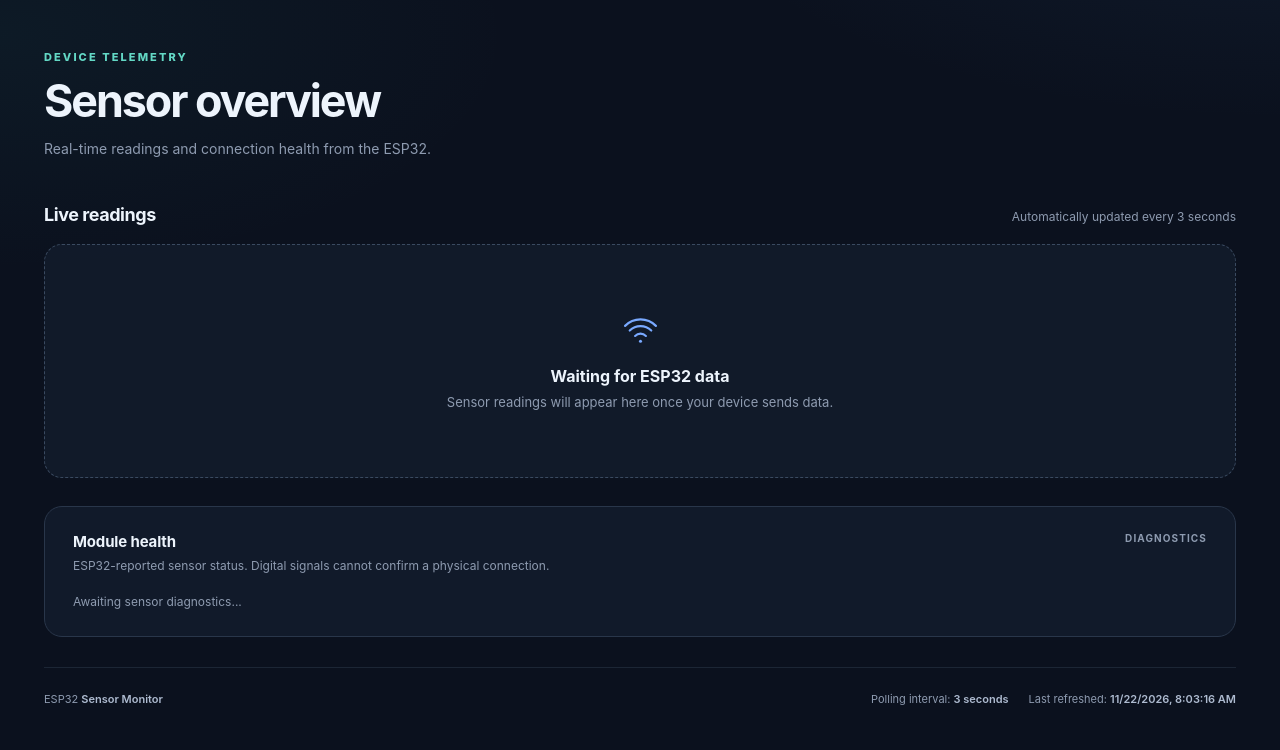
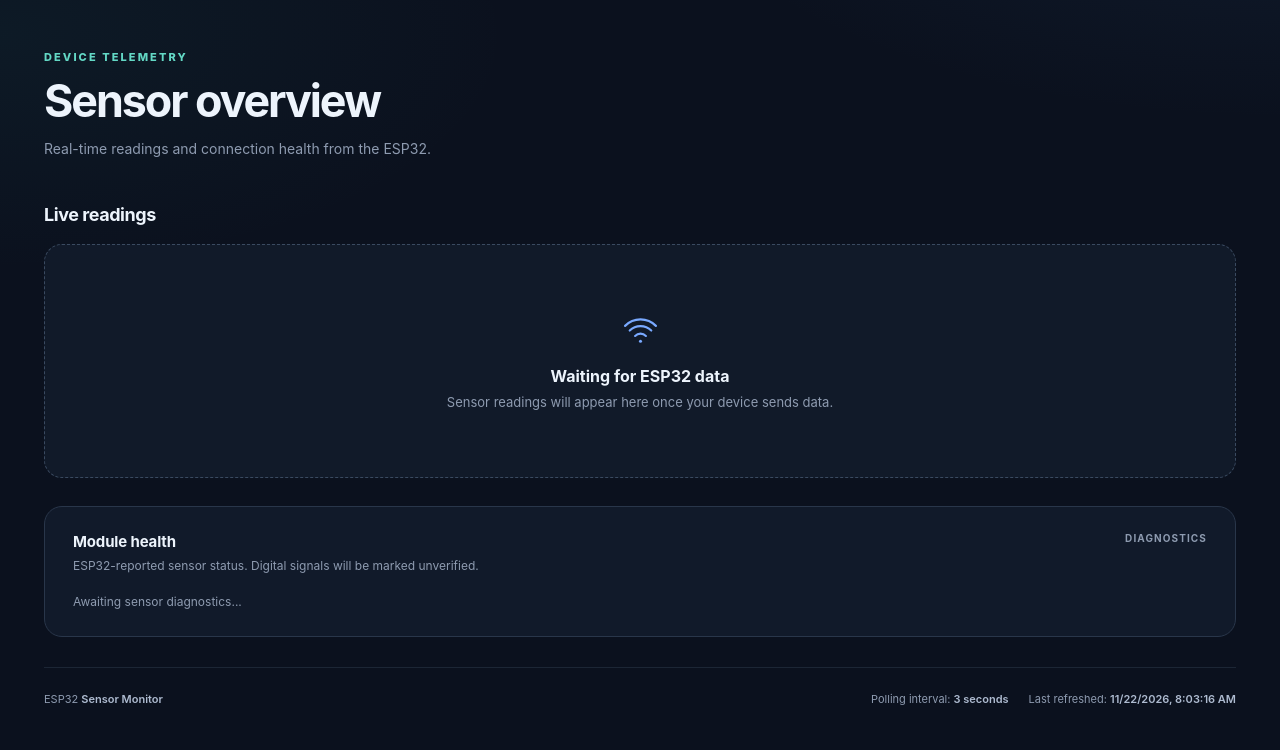
Before and after one commit to danmicospineda/IT73_ESP32, a PHP site: page / in a window 1280 px wide. Shown: the part 91-841 px from the top of the page. Run offline with PHP 8.4, Linux system fonts and the light colour scheme.

Commit message:
Made some changes

```diff
--- a/index.php
+++ b/index.php
@@ -4,7 +4,7 @@
     <meta charset="UTF-8">
     <meta name="viewport" content="width=device-width, initial-scale=1.0">
     <meta name="theme-color" content="#0b111e">
-    <title>ESP32 | Sensor Dashboard</title>
+    <title>IT73 | Sensor Dashboard</title>
     <style>
         :root {
             color-scheme: dark;
@@ -315,7 +315,6 @@
         <section aria-label="Current sensor readings">
             <div class="section-heading">
                 <h2>Live readings</h2>
-                <span class="section-note">Automatically updated every 3 seconds</span>
             </div>
 
             <div id="cards-wrap" class="sensor-grid">
@@ -439,7 +438,7 @@
 
         <section class="health-panel" aria-label="Sensor connection health">
             <div class="health-head">
-                <div><h2>Module health</h2><p>ESP32-reported sensor status. Digital signals cannot confirm a physical connection.</p></div>
+                <div><h2>Module health</h2><p>ESP32-reported sensor status. Digital signals will be marked unverified.</p></div>
                 <span class="health-tag">Diagnostics</span>
             </div>
             <div class="sensor-status" id="sensor-status-row" style="display:none;">
```
